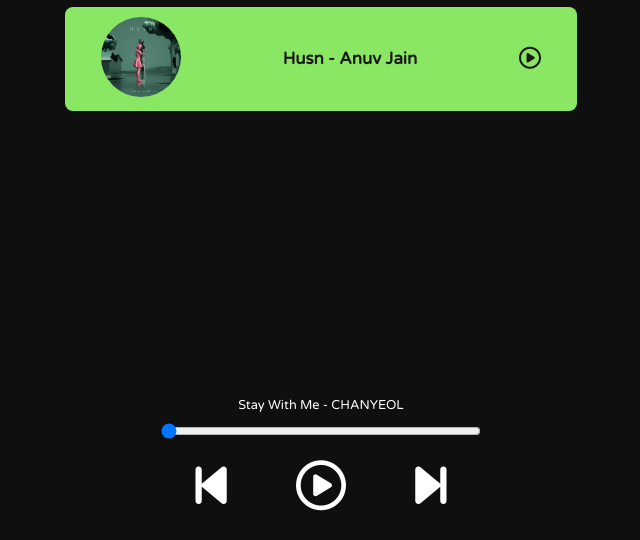
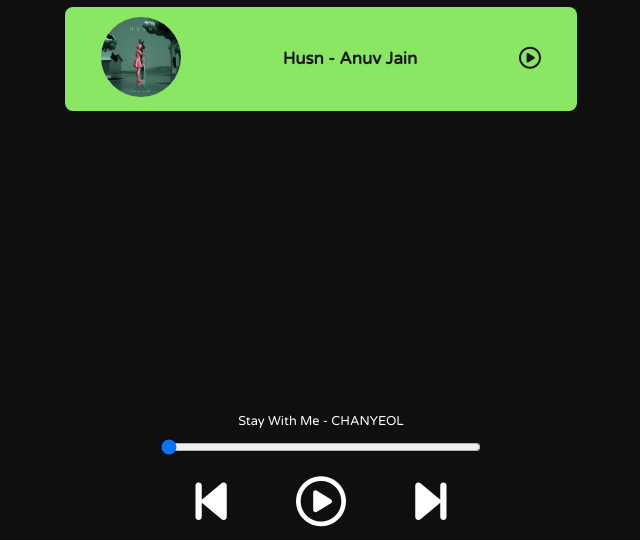
Before and after one commit to harshdev4/music-player, a plain HTML site: page index.html in a window 1280 px wide. Shown: the part 260-800 px from the top of the page, without its empty margins (319-959 px from the left). Drawn offline with Linux system fonts and the light colour scheme.

Commit message:
music.css

```diff
--- a/music.css
+++ b/music.css
@@ -8,8 +8,6 @@ body {
     position: relative;
     background-color: rgb(15, 15, 15);
     color: white;
-    height: 97vh;
-    min-height: 500px;
 }
 
 .container {
@@ -64,8 +62,8 @@ body {
 .controls{
     width: 25%;
     min-width: 260px;
-    position: absolute;
-    bottom: 10px;
+    position: fixed;
+    bottom: 8px;
     left: 50%;
     transform: translateX(-50%);
 }
```
